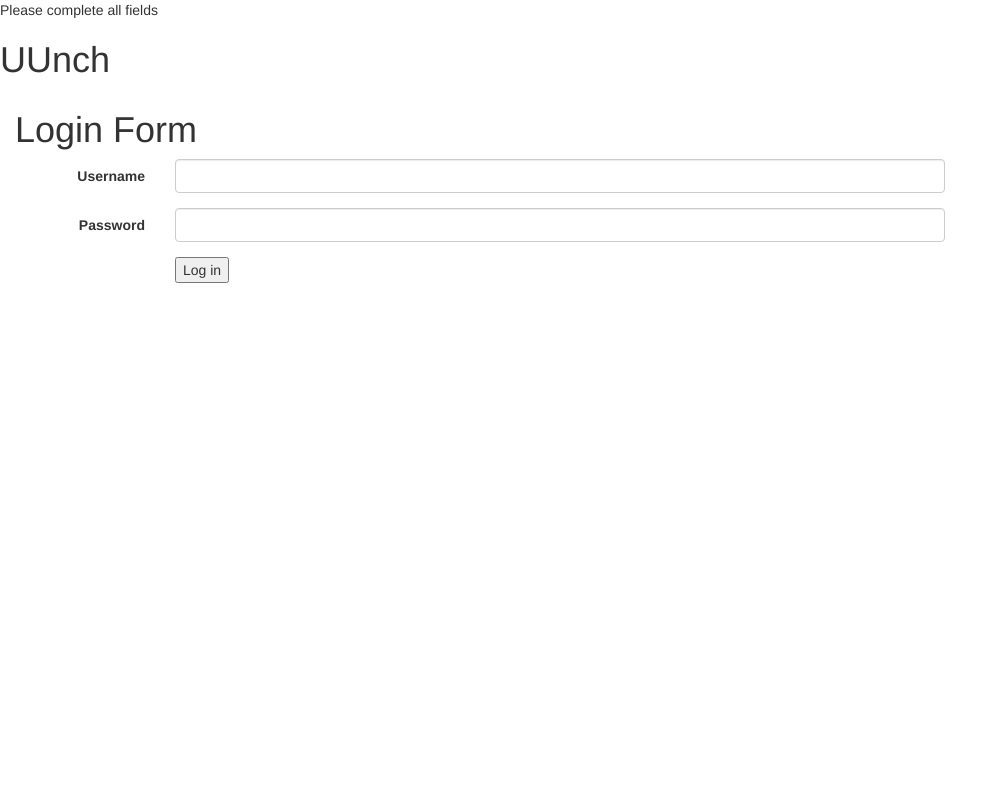
After one commit to sam-henry/COM549-Project, a PHP site: page /login.php in a window 1280 px wide. The commit adds this page. Shown: the whole page, without its empty margins (0-1007 px from the left). Run offline with PHP 8.4, Linux system fonts and the light colour scheme.

Commit message:
Created uunch db and uunch_users table. Tetsed registration.php can insert into DB Formatted success and error messages . Created login_form.html and login.php Created landing.php to test login function.

```diff
--- a/db_fns.php
+++ b/db_fns.php
@@ -1,7 +1,7 @@
 <?php
 
 function db_connect() {
-   $result = new mysqli('localhost', 'root', '', 'book_sc');
+   $result = new mysqli('localhost', 'root', '', 'uunch');
    if (!$result) {
       return false;
    }
--- /dev/null
+++ b/login.php
@@ -0,0 +1,70 @@
+ <?php
+ //Start Session and object
+ session_start();
+ ob_start();
+ //sync the time between the server and teh client
+ date_default_timezone_set('UTC');
+ include ('db_fns.php');
+ try {
+
+	//Validate the form has been completed
+	if ((empty($_POST["username"]))
+	|| (empty($_POST["password"]))){
+		//If not ouput error message and input form
+		throw new Exception("Please complete all fields");
+
+	}
+	//Read in the values from the form
+	$username = $_POST['username'];
+	$password = $_POST['password'];
+	//Create variables to store the DB conection values
+
+	//connect to the DB
+	$db = db_connect();
+
+
+	//Input Validation
+	//Verify the Username is entered in the correct format i.e. email address
+	if (!preg_match('/^[a-zA-Z0-9_\.\-]+@[a-zA-Z0-9\-]+\.[a-zA-Z0-9\-\.]+$/', $username)){
+		throw new Exception('Not a valid username');
+	}
+	//Confirm DB connection was successfull
+	if (mysqli_connect_errno())
+	{
+		throw new Exception("Could not connect to database");
+	}
+	else
+	{
+		//If connection is successfull, prepare and execute query to search the DB for the username
+		$query = "SELECT * FROM uunch_users WHERE email = '$username'";
+
+		$stmt = $db->query($query);
+
+	}
+	//ICheck if the user is found in the DB
+	if (@$stmt->num_rows != 1){
+		throw new Exception('User is not registered');
+	}
+	//run the query again
+	$result = $db->query($query);
+	//get the user details and store them in the array $row
+	$row = $result->fetch_assoc();
+	//Check if the passwords match. Note the password entered has been hashed the same as the one stored
+	if ($row['password'] !== sha1($password)){
+			throw new Exception('Incorrect password');
+	}
+	//If user exists and the passowrd matches. Then set session variables to logged in.
+	$_SESSION["username"] = $username;
+	$_SESSION["loggedIn"] = true;
+	//redirect to landing page
+	header('Location: landing.php');
+
+
+	}
+	//Catch block tp catch errors.
+	catch (Exception $e){
+		//out put error message and the input form
+		echo $e->getMessage();
+		include('login_form.html');
+	}
+?>
--- /dev/null
+++ b/login_form.html
@@ -0,0 +1,46 @@
+ <!DOCTYPE html>
+<html>
+  <head>
+   <title>Login Form</title>
+   <meta name="viewport" content="width=device-width, initial-scale=1.0">
+    <!-- Bootstrap -->
+    <link href="css/bootstrap.css" rel="stylesheet" media="screen"/>
+  </head>
+
+  <body>
+      <h1>UUnch</h1>
+
+
+	<div class = "container-fluid">
+	<div class = "row">
+	<div class = "col-md-9">
+    <h1>Login Form</h1>
+	<form class = "form-horizontal"  action="login.php" method="post">
+	<fieldset>
+		</datalist>
+
+			<div class="form-group">
+		 <label class = "control-label col-md-2" for="userInfo_username">Username</label>
+		 <div class="col-md-10">
+			<input class="form-control" id="userInfo_username" type="text" name="username"/>
+		</div>
+	</div>
+	<div class="form-group">
+		 <label class = "control-label col-md-2" for = "userInfo_pwd">Password</label>
+		 <div class="col-md-10">
+			<input class="form-control" id = "userInfo_pwd" type="password" name="password"/>
+		</div>
+	</div>
+ 	<div class="form-group">
+		 <div class = "col-md-offset-2 col-md-10" >
+			<input type="submit" value="Log in" />
+		</div>
+	</div>
+	</fieldset>
+    </form>
+
+	</div>
+	</div>
+	</div>
+  </body>
+</html>
--- a/registration.html
+++ b/registration.html
@@ -14,7 +14,7 @@
 	<div class = "row">
 	<div class = "col-md-9">
 	<h1>Registration Form</h1>
-	<form class = "form-horizontal"  action="testReg.php" method="post">
+	<form class = "form-horizontal"  action="registration.php" method="post">
 	<fieldset>
 
 		</datalist>
```
Also changed, not shown: landing.php (added, +17 -0 lines), registration.php (+36 -30 lines), uunch.sql (added, +21 -0 lines).
